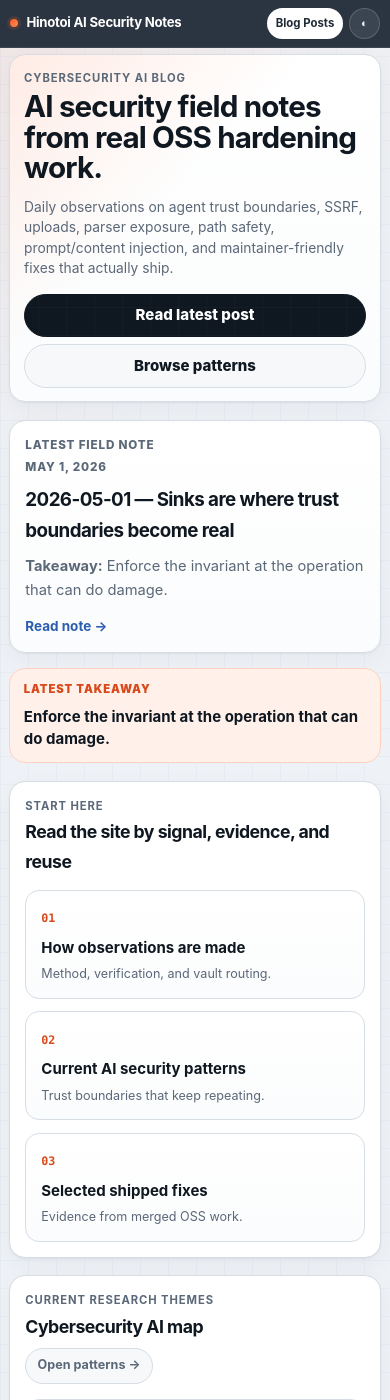
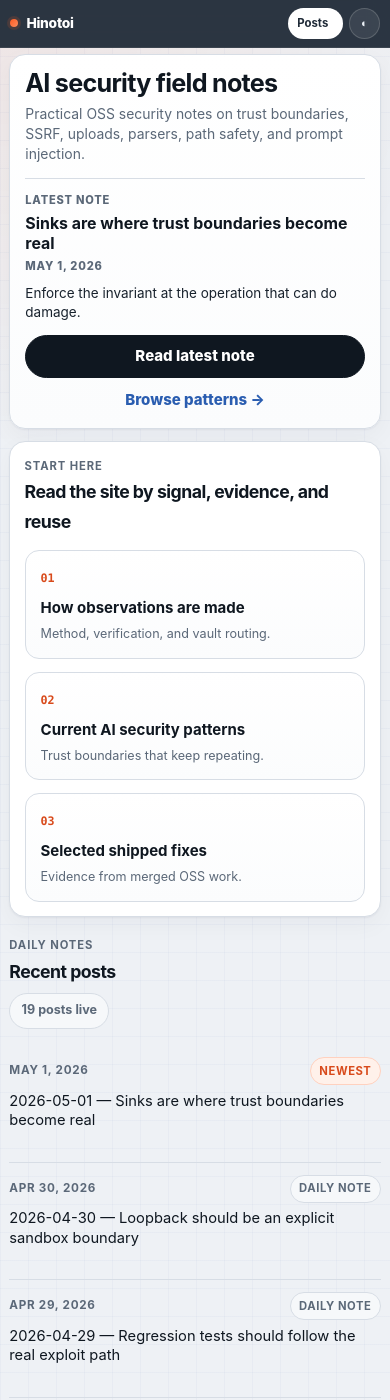
Before and after one commit to Hinotoi-agent/Hinotoi-agent.github.io, a Jekyll site: the page built from index.md, in a window 390 px wide and 1400 px high. Built offline with Jekyll 4.4.1, drawn with Linux system fonts in a browser that asks for light colours; some of the changed text lies outside the part shown.

Commit message:
fix: simplify mobile homepage

```diff
--- a/_layouts/home.html
+++ b/_layouts/home.html
@@ -6,6 +6,26 @@ layout: default
 {% assign latest_takeaway = "Enforce the invariant at the operation that can do damage." %}
 {% if latest_post and latest_post.takeaway %}
   {% assign latest_takeaway = latest_post.takeaway %}
+{% endif %}
+{% assign latest_title = latest_post.title %}
+{% if latest_post %}
+  {% assign latest_title_parts = latest_post.title | split: " — " %}
+  {% assign latest_title = latest_title_parts | last %}
+{% endif %}
+
+{% if latest_post %}
+  <section class="mobile-home-lead card">
+    <h1>AI security field notes</h1>
+    <p>Practical OSS security notes on trust boundaries, SSRF, uploads, parsers, path safety, and prompt injection.</p>
+    <div class="mobile-latest-note">
+      <span>Latest note</span>
+      <strong>{{ latest_title }}</strong>
+      <small>{{ latest_post.date | date: "%b %-d, %Y" }}</small>
+      <em>{{ latest_takeaway }}</em>
+    </div>
+    <a class="button button-primary" href="{{ latest_post.url | relative_url }}">Read latest note</a>
+    <a class="mobile-secondary-link" href="{{ '/ai-security-patterns/' | relative_url }}">Browse patterns →</a>
+  </section>
 {% endif %}
 
 <section class="home-hero home-hero-editorial">
--- a/assets/css/style.scss
+++ b/assets/css/style.scss
@@ -276,6 +276,8 @@ pre {
   border: 1px solid var(--pre-border);
 }
 pre code { background: transparent; border: 0; padding: 0; color: inherit; }
+
+.mobile-home-lead { display: none; }
 
 .home-hero {
   display: grid;
@@ -640,7 +642,16 @@ hr { border: 0; border-top: 1px solid var(--border); margin: 1.4rem 0; }
     gap: 0.55rem;
   }
   .brand-mark { width: 8px; height: 8px; box-shadow: 0 0 0 3px rgba(255, 91, 34, 0.14); }
-  .brand-title { font-size: 0.88rem; max-width: min(48vw, 13.5rem); white-space: nowrap; overflow: hidden; text-overflow: ellipsis; }
+  .brand-title {
+    font-size: 0;
+    max-width: none;
+  }
+  .brand-title::after {
+    content: "Hinotoi";
+    font-size: 0.92rem;
+    font-weight: 800;
+    letter-spacing: -0.02em;
+  }
   .brand-subtitle,
   .nav-links,
   .sidebar-column { display: none; }
@@ -662,6 +673,9 @@ hr { border: 0; border-top: 1px solid var(--border); margin: 1.4rem 0; }
     justify-content: center;
     padding-inline: 0;
   }
+  .blog-post-button::before { content: "Posts"; }
+  .blog-post-button { font-size: 0; }
+  .blog-post-button::before { font-size: 0.76rem; }
   .theme-toggle-label { display: none; }
   .main-grid {
     margin-top: 0.45rem;
@@ -672,6 +686,63 @@ hr { border: 0; border-top: 1px solid var(--border); margin: 1.4rem 0; }
     border: 0;
     box-shadow: none;
     background: transparent;
+  }
+  .mobile-home-lead {
+    display: block;
+    padding: 1rem;
+    border-radius: 16px;
+    background: var(--surface-gradient);
+  }
+  .mobile-home-lead h1 {
+    margin: 0 0 0.45rem;
+    font-size: 1.68rem;
+    line-height: 1.05;
+  }
+  .mobile-home-lead p {
+    margin: 0;
+    color: var(--muted);
+    font-size: 0.93rem;
+    line-height: 1.45;
+  }
+  .mobile-latest-note {
+    margin: 0.9rem 0 0.85rem;
+    padding-top: 0.85rem;
+    border-top: 1px solid var(--border);
+  }
+  .mobile-latest-note span,
+  .mobile-latest-note small {
+    display: block;
+    color: var(--muted);
+    font-size: 0.74rem;
+    font-weight: 800;
+    text-transform: uppercase;
+    letter-spacing: 0.07em;
+  }
+  .mobile-latest-note strong {
+    display: block;
+    margin: 0.25rem 0 0.2rem;
+    color: var(--heading);
+    font-size: 1.06rem;
+    line-height: 1.28;
+  }
+  .mobile-latest-note em {
+    display: block;
+    margin-top: 0.55rem;
+    color: var(--text);
+    font-size: 0.9rem;
+    line-height: 1.42;
+    font-style: normal;
+  }
+  .mobile-secondary-link {
+    display: block;
+    margin-top: 0.65rem;
+    text-align: center;
+    font-weight: 800;
+  }
+  .home-hero,
+  .latest-feature,
+  .takeaway-strip {
+    display: none;
   }
   .hero-copy-panel {
     padding: 0.92rem;
@@ -711,12 +782,23 @@ hr { border: 0; border-top: 1px solid var(--border); margin: 1.4rem 0; }
   .meta-pill { padding: 0.32rem 0.55rem; font-size: 0.78rem; }
   .feed-panel-header { align-items: flex-start; flex-direction: column; gap: 0.45rem; }
   .feed-badge { white-space: normal; }
-  .post-card-compact { padding: 0.95rem; }
-  .post-card-title { font-size: 1rem; line-height: 1.35; }
-  .post-card-summary { font-size: 0.9rem; }
+  .post-card-compact {
+    padding: 0.78rem 0;
+    border: 0;
+    border-radius: 0;
+    border-top: 1px solid var(--border);
+    box-shadow: none;
+    background: transparent;
+  }
+  .post-card-compact:first-child { border-top: 0; }
+  .post-card-title { font-size: 0.98rem; line-height: 1.32; }
+  .post-card-summary,
+  .tag-row,
+  .post-card-cta { display: none; }
   .start-here,
   .theme-panel,
-  .home-context { padding: 1rem; }
+  .home-context { padding: 0.95rem; margin-top: 0.85rem; }
+  .theme-panel { display: none; }
   .stat-grid { grid-template-columns: 1fr; }
   .footer { padding: 0 0.7rem 1.35rem; }
   .footer-card { display: block; padding: 0.95rem; }
```
